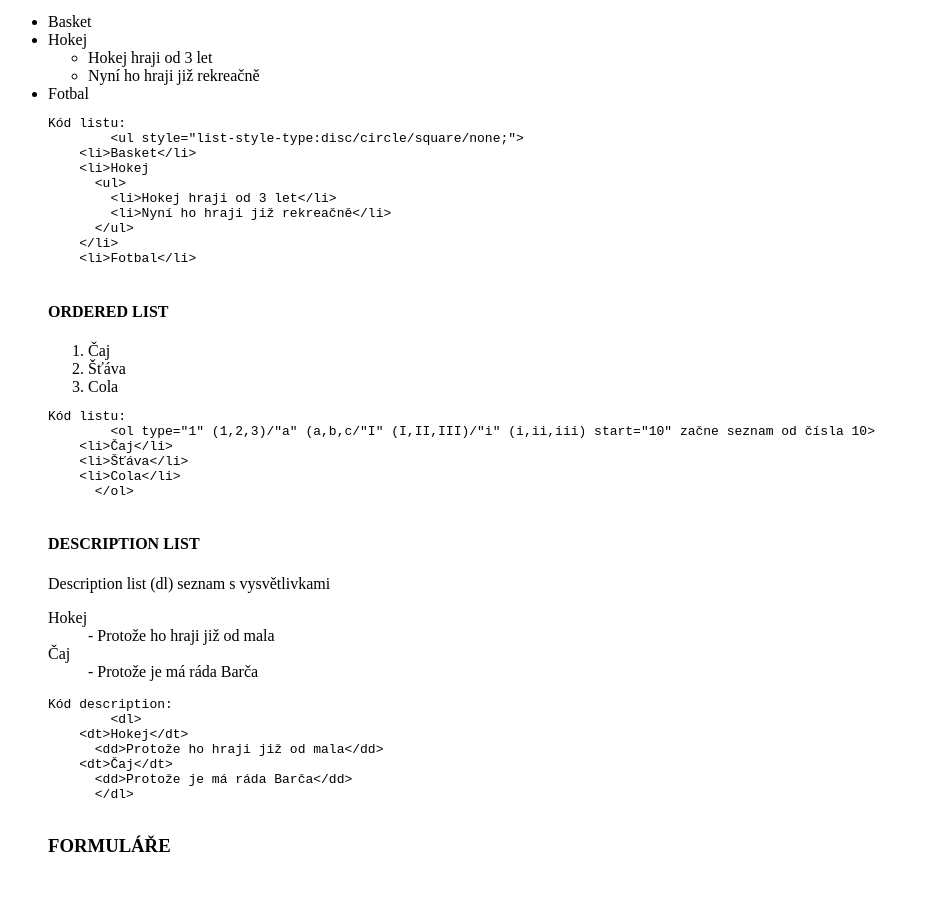
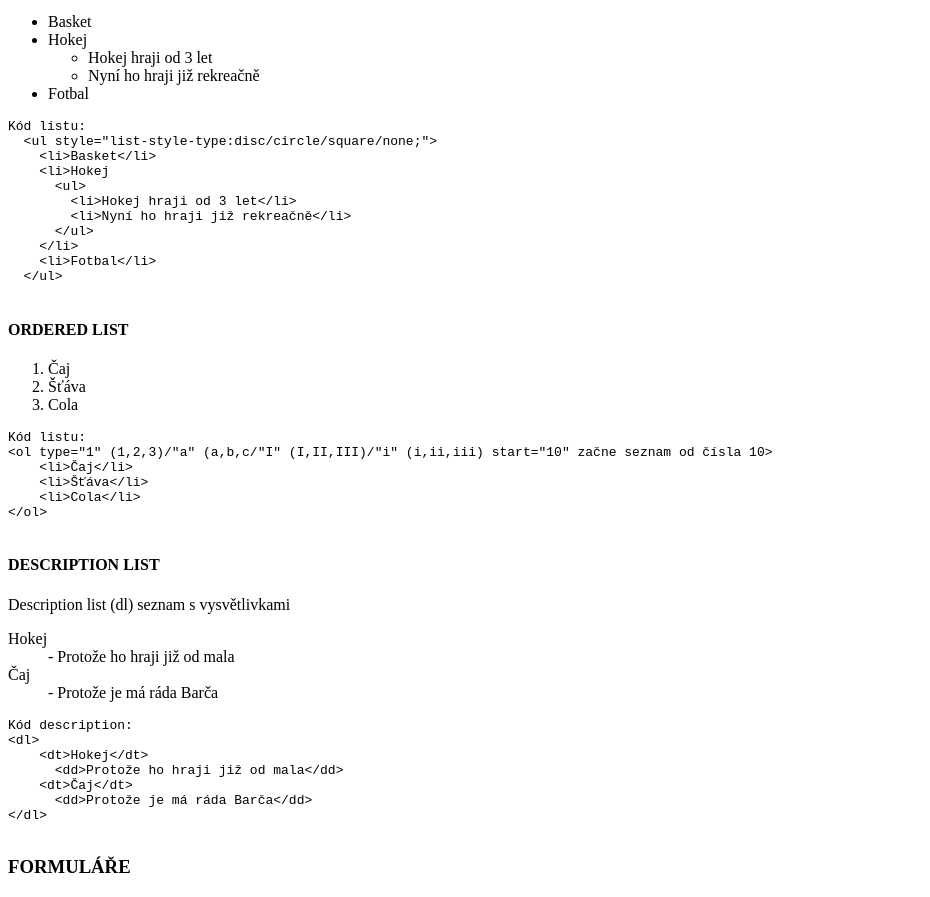
Before and after one commit to jan-woznica/multipage, a plain HTML site: page HTML.html in a window 1280 px wide. Shown: the part 5230-6127 px from the top of the page, without its empty margins (0-930 px from the left). Before the commit the page ends 6106 px from the top, so only its background shows below. Drawn offline with Linux system fonts and the light colour scheme.

Commit message:
Update HTML.html

```diff
--- a/HTML.html
+++ b/HTML.html
@@ -255,6 +255,7 @@ Style nastaví šířku a výšku obrázku, usemap a map name nám propojuje obr
       </ul>
     </li>
     <li>Fotbal</li>
+  </ul>
     <pre>Kód listu:
   &ltul style="list-style-type:disc/circle/square/none;"&gt
     &ltli&gtBasket&lt/li&gt
@@ -265,8 +266,8 @@ Style nastaví šířku a výšku obrázku, usemap a map name nám propojuje obr
       &lt/ul&gt
     &lt/li&gt
     &ltli&gtFotbal&lt/li&gt
+  &lt/ul&gt
     </pre>
-
     <h4>ORDERED LIST</h4>
 <ol>
   <li>Čaj</li>
```
Lines whose indentation alone changed are shown as unchanged.
